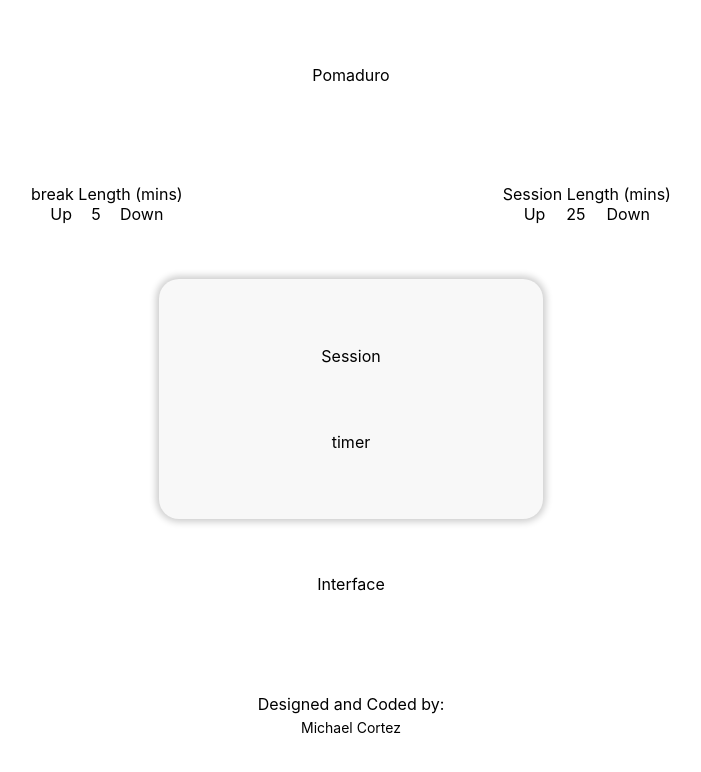
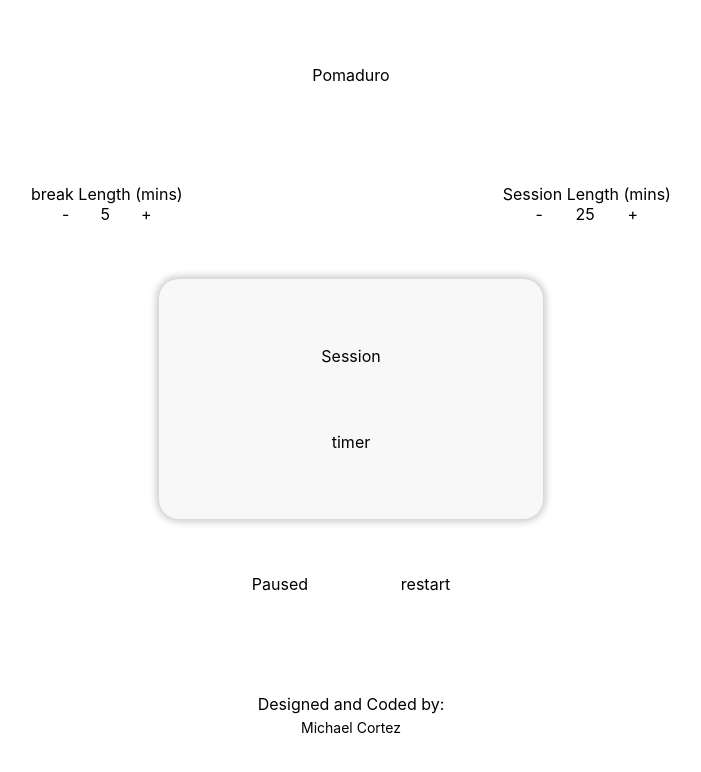
Before and after one commit to Macattack1999-teck/pomaduro, a React (Create React App) app: page / in a window 1280 px wide. Shown: the top 772 px of the page, without its empty margins (289-990 px from the left). Built offline with nearby package versions, Linux system fonts and the light colour scheme.

Commit message:
created basic skeleton in ClockInterface component

```diff
--- a/src/components/Break.js
+++ b/src/components/Break.js
@@ -18,7 +18,7 @@ export default () => {
         alignItems: "center"
       }}>
         <div>
-          Up
+          -
         </div>
 
         <div>
@@ -26,7 +26,7 @@ export default () => {
         </div>
 
         <div>
-          Down
+          +
         </div>
       </div>
     </div>
--- a/src/components/ClockInterface.js
+++ b/src/components/ClockInterface.js
@@ -2,8 +2,14 @@ import React from 'react'
 
 export default () => {
   return (
-    <div>
-      Interface
+    <div style={{ display: "flex", width: "30%", justifyContent: "space-evenly" }}>
+      <div>
+        Paused
+      </div>
+
+      <div>
+        restart
+      </div>
     </div>
   )
 }
--- a/src/components/Session.js
+++ b/src/components/Session.js
@@ -18,7 +18,7 @@ export default () => {
         alignItems: "center"
       }}>
         <div>
-          Up
+          -
         </div>
 
         <div>
@@ -26,7 +26,7 @@ export default () => {
         </div>
 
         <div>
-          Down
+          +
         </div>
       </div>
     </div>
```
Also changed, not shown: 1 other file (tests, documents, lock files or other folders).
